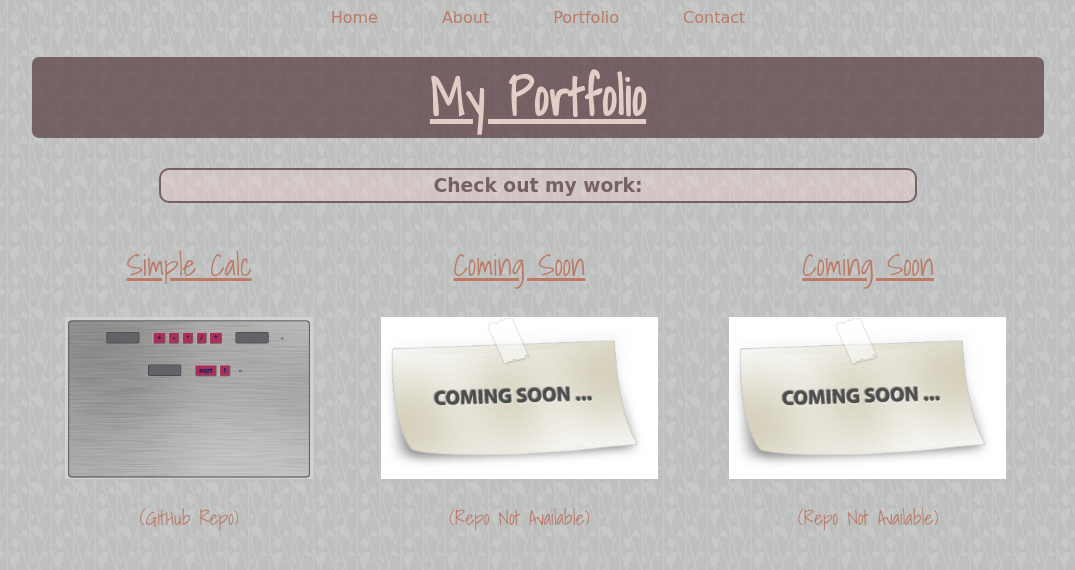
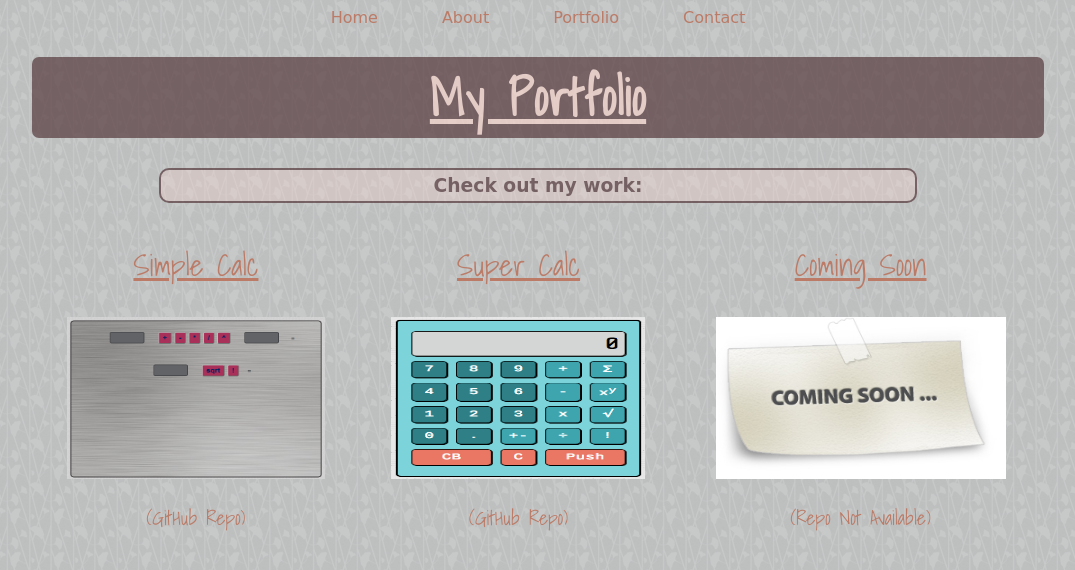
Before and after one commit to kelleystephens/portfolio, a plain HTML site: page index.html in a window 1280 px wide. Shown: the whole page, without its empty margins (102-1177 px from the left). Drawn offline with Linux system fonts and the light colour scheme; a web font is replaced by a local one.

Commit message:
super calc added

```diff
--- a/index.html
+++ b/index.html
@@ -10,9 +10,9 @@
   <body>
     <ul id='navbar'>
       <li><a class='nav' href='http://kelleystephens.com'>Home</a></li>
-      <li><a class='nav' href='#'>About</a></li>
+      <li><a class='nav' href='http://kelleystephens.com/about'>About</a></li>
       <li><a class='nav' href='http://kelleystephens.com/portfolio'>Portfolio</a></li>
-      <li><a class='nav' href='#'>Contact</a></li>
+      <li><a class='nav' href='http://kelleystephens.com/contact'>Contact</a></li>
     </ul>
     <h1>My Portfolio</h1>
     <h3>Check out my work:</h3>
@@ -22,7 +22,7 @@
           <a href='http://www.kelleystephens.com/simple-calc'>Simple Calc</a>
         </td>
         <td>
-          <a href='#'>Coming Soon</a>
+          <a href='http://kelleystephens.com/super-calc'>Super Calc</a>
         </td>
         <td>
           <a href='#'>Coming Soon</a>
@@ -30,14 +30,15 @@
       </tr>
       <tr>
         <td class='preview' id='simplecalc'></td>
-        <td class='preview'></td>
+        <td class='preview' id='supercalc'></td>
         <td class='preview'></td>
       </tr>
       <tr class='repo'>
         <td>
           <a class='repo' href='https://github.com/kelleystephens/simple-calc'>(GitHub Repo)</a>
         </td>
-        <td>(Repo Not Available)</td>
+        <td>
+          <a class='repo' href='https://github.com/kelleystephens/super-calc'>(GitHub Repo)</a></td>
         <td>(Repo Not Available)</td>
       </tr>
     </table>
--- a/style.css
+++ b/style.css
@@ -89,6 +89,10 @@ a:visited {
   background-image: url('images/simple-calc.png');
 }
 
+#supercalc {
+  background-image: url('images/super-calc.png');
+}
+
 .repo {
   font-family: 'Shadows Into Light', cursive;
   font-size: 20px;
```
Also changed, not shown: images/super-calc.png (added).
